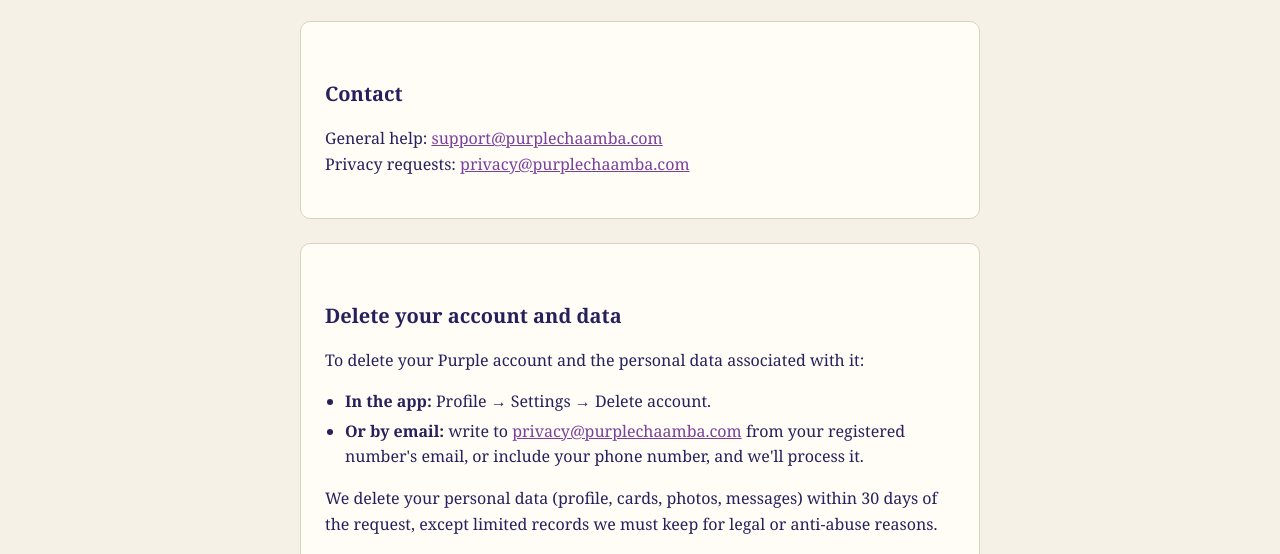
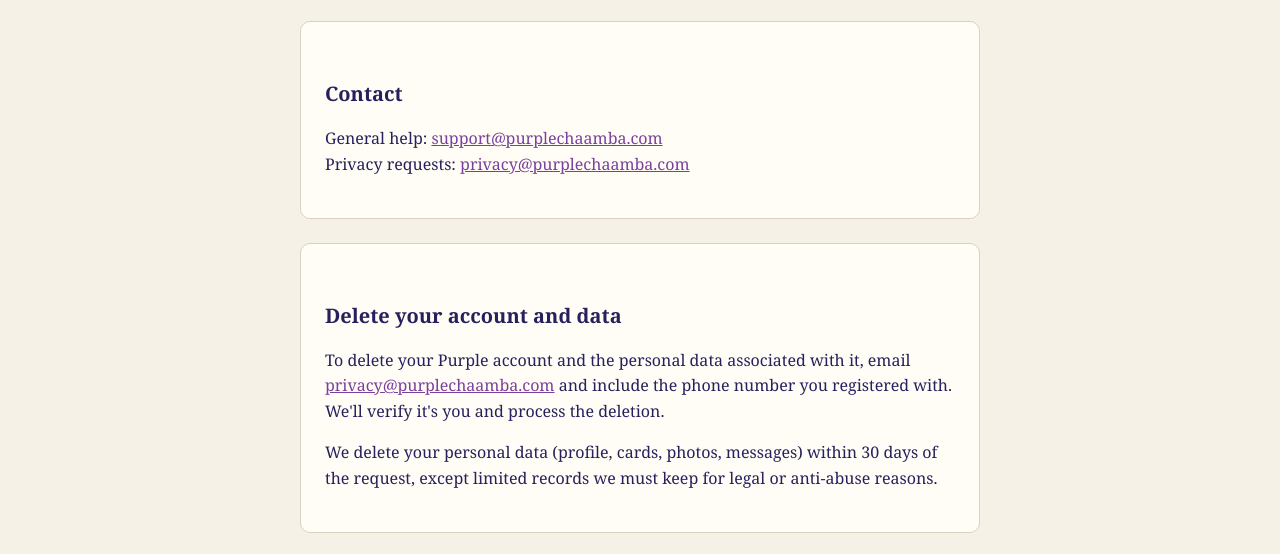
Before and after one commit to chaamba/purple-www, a plain HTML site: page support.html in a window 1280 px wide. Shown: the part 221-775 px from the top of the page. Drawn offline with Linux system fonts and the light colour scheme.

Commit message:
fix(support): email-only account deletion (no in-app flow yet)
Co-Authored-By: Claude Opus 4.8 (1M context) <noreply@anthropic.com>

```diff
--- a/support.html
+++ b/support.html
@@ -30,11 +30,7 @@
 
     <section class="card">
       <h2>Delete your account and data</h2>
-      <p>To delete your Purple account and the personal data associated with it:</p>
-      <ul>
-        <li><strong>In the app:</strong> Profile → Settings → Delete account.</li>
-        <li><strong>Or by email:</strong> write to <a href="mailto:privacy@purplechaamba.com">privacy@purplechaamba.com</a> from your registered number's email, or include your phone number, and we'll process it.</li>
-      </ul>
+      <p>To delete your Purple account and the personal data associated with it, email <a href="mailto:privacy@purplechaamba.com">privacy@purplechaamba.com</a> and include the phone number you registered with. We'll verify it's you and process the deletion.</p>
       <p>We delete your personal data (profile, cards, photos, messages) within 30 days of the request, except limited records we must keep for legal or anti-abuse reasons.</p>
     </section>
 
```
